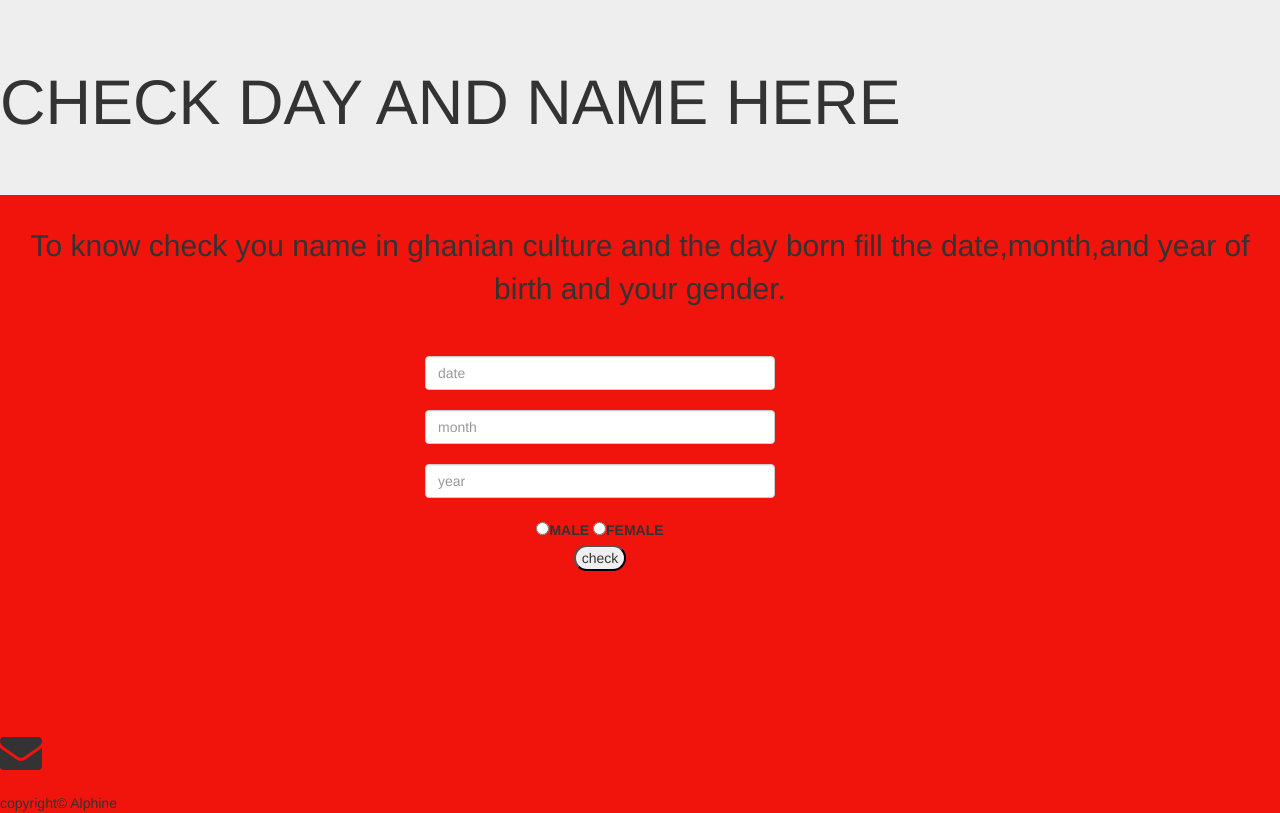
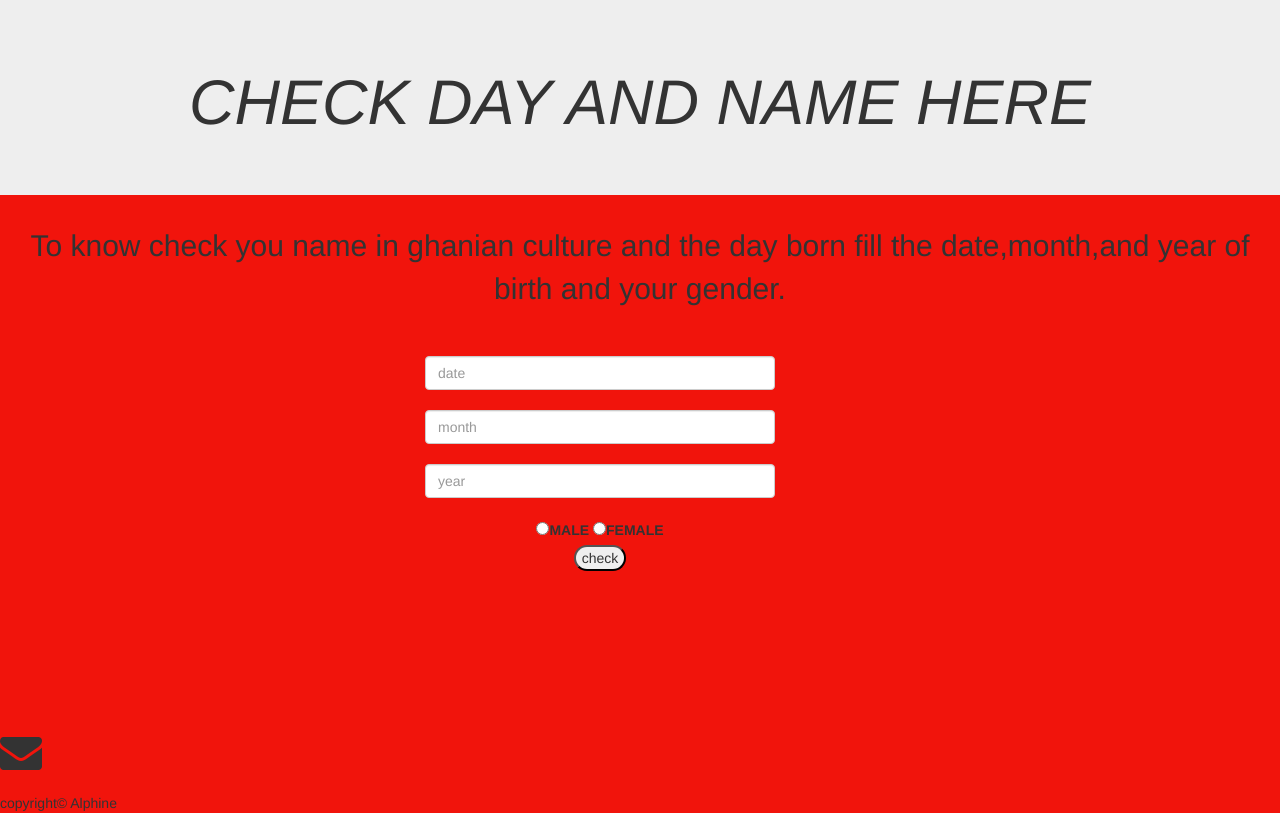
Before and after one commit to alphine3900/Amazing-Ghananian-Naming-Website, a plain HTML site: page form.html in a window 1280 px wide. Drawn offline with nearby package versions, Linux system fonts and the light colour scheme; a script that the page names is missing.

Commit message:
add h1 style

```diff
--- a/form.css
+++ b/form.css
@@ -21,3 +21,9 @@ p {
     text-align: center;
     font-size: 30px;
 }
+
+.jumbotron {
+    text-align: center;
+    font-size: 35px;
+    font-style: italic;
+}
```
